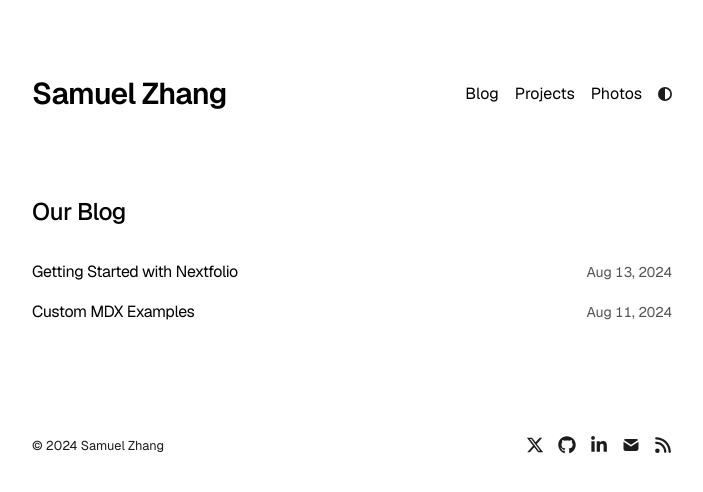
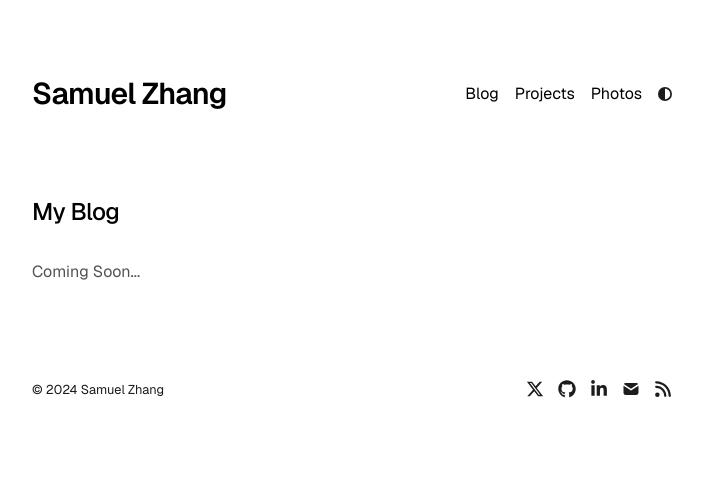
Before and after one commit to SamuelZ12/personal-website, a Next.js app: page /blog in a window 1280 px wide. Shown: the top 492 px of the page, without its empty margins (288-991 px from the left). Built offline with nearby package versions, Linux system fonts and the light colour scheme.

Commit message:
Remove blog

```diff
--- a/app/blog/page.tsx
+++ b/app/blog/page.tsx
@@ -1,45 +1,14 @@
-import Link from "next/link";
-import { formatDate, getBlogPosts } from "app/lib/posts";
-
 export const metadata = {
   title: "Blog",
-  description: "Nextfolio Blog",
 };
 
 export default function BlogPosts() {
-  let allBlogs = getBlogPosts();
-
   return (
     <section>
-      <h1 className="mb-8 text-2xl font-medium tracking-tight">Our Blog</h1>
-      <div>
-        {allBlogs
-          .sort((a, b) => {
-            if (
-              new Date(a.metadata.publishedAt) >
-              new Date(b.metadata.publishedAt)
-            ) {
-              return -1;
-            }
-            return 1;
-          })
-          .map((post) => (
-            <Link
-              key={post.slug}
-              className="flex flex-col space-y-1 mb-4 transition-opacity duration-200 hover:opacity-80"
-              href={`/blog/${post.slug}`}
-            >
-              <div className="w-full flex flex-col sm:flex-row justify-between items-start sm:items-center space-y-1 sm:space-y-0 sm:space-x-2">
-                <p className="text-black dark:text-white tracking-tight">
-                  {post.metadata.title}
-                </p>
-                <p className="text-neutral-600 dark:text-neutral-400 tabular-nums text-sm">
-                  {formatDate(post.metadata.publishedAt, false)}
-                </p>
-              </div>
-            </Link>
-          ))}
-      </div>
+      <h1 className="mb-8 text-2xl font-medium tracking-tight">My Blog</h1>
+      <p className="text-neutral-600 dark:text-neutral-400">
+        Coming Soon...
+      </p>
     </section>
   );
 }
```
